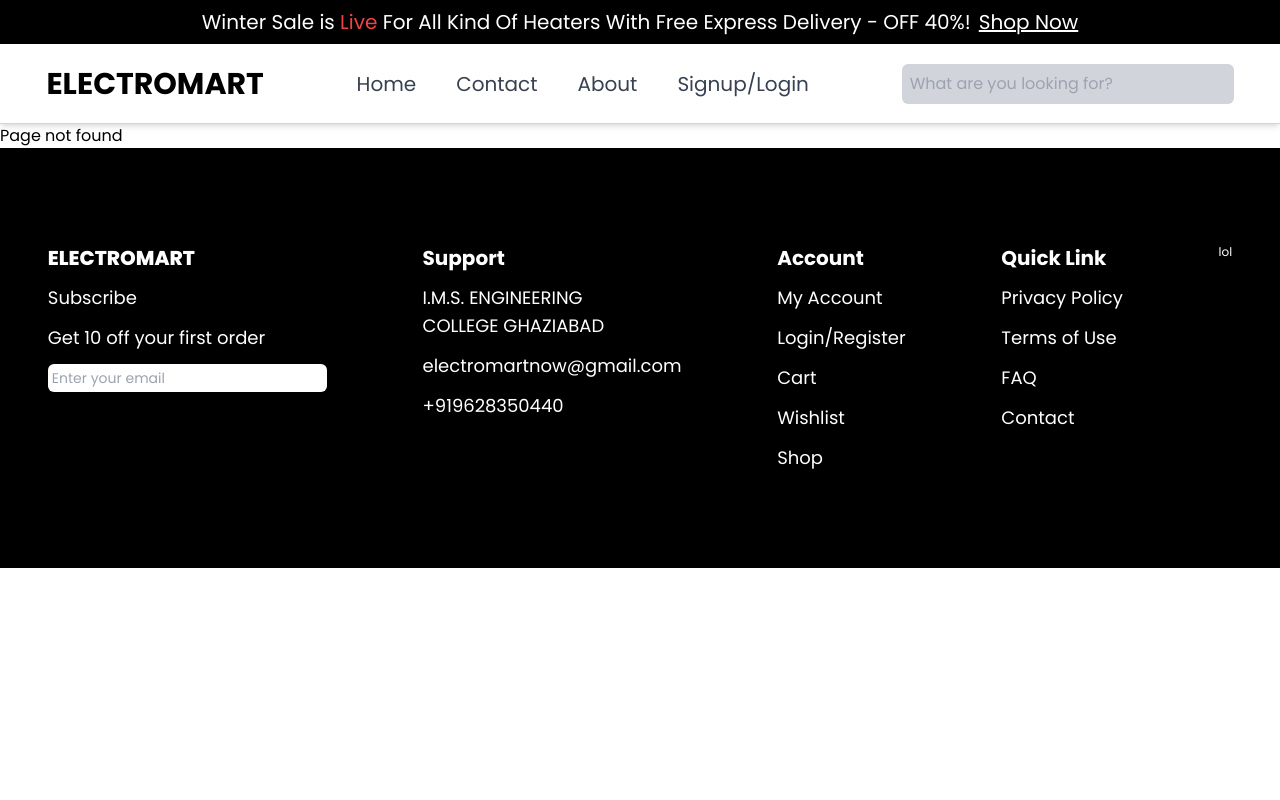
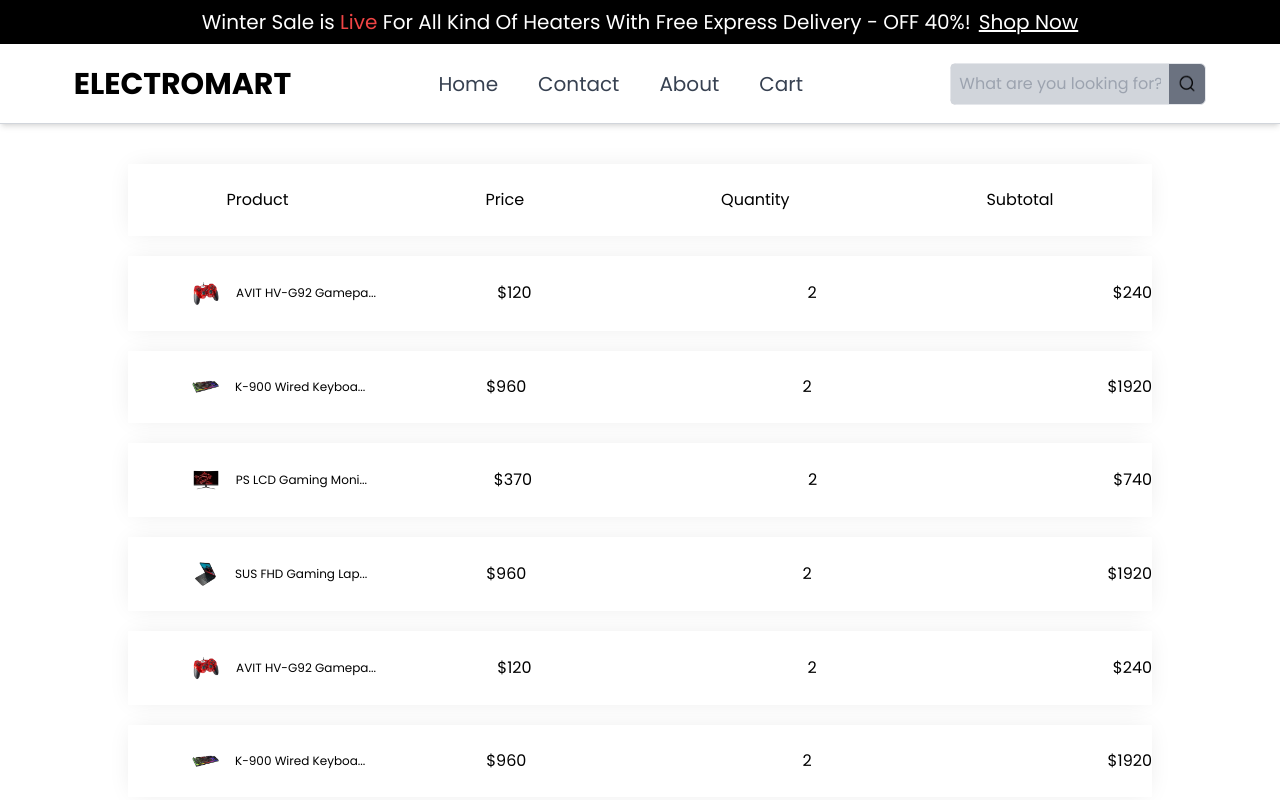
Before and after one commit to kshitiz79/Electromart, a React (Vite) app in the folder frontend/: page /cart in a window 1280 px wide. Shown: the top 800 px of the page. Built offline with nearby package versions, Linux system fonts and the light colour scheme.

Commit message:
update cart and checkout page

```diff
--- a/frontend/src/App.jsx
+++ b/frontend/src/App.jsx
@@ -10,6 +10,9 @@ import About from './pages/about/About'
 import Contact from './pages/contact/Contact'
 import AllProducts from './pages/allproducts/AllProducts'
 import SinglePage from './pages/singleProductPage/SinglePage'
+
+import Cart from './pages/cart/Cart'
+import CheckOut from './pages/checkout/CheckOut'
 
 function App() {
 
@@ -26,6 +29,8 @@ function App() {
       <Route path="/contact" element={<Contact />} />
       <Route path="/allproducts" element={<AllProducts />} />
       <Route path="/singleproduct" element={<SinglePage />} />
+      <Route path="/cart" element={<Cart />} />
+      <Route path="/checkout" element={<CheckOut />} />
       <Route path="*" element={<h1>Page not found</h1>} />
     </Routes>
    <Footer/>
--- a/frontend/src/components/Card.jsx
+++ b/frontend/src/components/Card.jsx
@@ -1,24 +1,34 @@
-import React from 'react'
+import React, { useState } from 'react'
 import { Link } from "react-router-dom"
 
 const Card = ({ card }) => {
 
+  const [show, setShow] = useState(false);
+
   return (
     <Link to="/singleProduct" >
-      <div className="flex flex-col min-w-[240px]   w-[270px]">
-      <div className="flex overflow-hidden gap-1 items-start px-3 pt-3 hover:bg-slate-500 pb-12 max-w-full rounded bg-neutral-100 w-[270px]">
-        <div className="flex flex-col text-xs whitespace-nowrap text-neutral-50">
-          <div className="gap-2.5 self-start px-3 py-1 bg-red-500 rounded">
+      <div className="flex flex-col  w-[270px]  ">
+        <div
+          className="flex   overflow-hidden flex-col gap-1  max-w-full rounded bg-neutral-100 "
+          onMouseEnter={() => setShow(true)}
+          onMouseLeave={() => setShow(false)}
+        >
+          <div className='flex '>
+
+
+            <div className=" text-xs whitespace-nowrap text-neutral-50">
+              <div className=" w-14 mt-2 ml-2 self-start px-3 py-1 bg-red-500 rounded">
+
                 -{card.discount}%
               </div>
               <img
                 loading="lazy"
                 src={card.image}
                 alt={card.name}
-            className="object-contain self-end mt-3 max-w-full aspect-[1.13] w-[172px]"
+                className="object-contain h-[172px] self-end mt-3 ml-12 max-w-full aspect-[1.13] w-[172px]"
               />
             </div>
-        <div className="flex flex-col">
+            <div className="mt-2">
               <img
                 loading="lazy"
                 src="/image/FillHeart.png"
@@ -32,6 +42,8 @@ const Card = ({ card }) => {
                 className="object-contain mt-2 aspect-square w-[34px]"
               />
             </div>
+          </div>
+          <Link to="/32" className={`h-[40px] flex justify-center  items-center text-white w-[100%] bg-black  ${show ? "opacity-100" : "opacity-0"}`} >Add to Cart</Link>
         </div>
         <div className="flex flex-col items-start self-start mt-4 text-base font-medium">
           <div className="self-stretch text-black">{card.name}</div>
--- /dev/null
+++ b/frontend/src/components/CartCard.jsx
@@ -0,0 +1,19 @@
+import React from 'react'
+
+const CartCard = ({cardData}) => {
+    // console.log(cardData);
+
+  return (
+    <div  className='flex mt-5  items-center py-6 shadow-3xl' >
+                <div className='ml-16 w-30 flex items-center justify-start gap-2'>
+                    <img className='h-[10%] w-[10%]' src={cardData.image} alt="" />
+                    <h1 className='ml-2 text-xs'>{cardData.name.slice(1,19)}...</h1>
+                </div>
+                <h1 className='ml-6 mr-64'>${cardData.currentPrice}</h1>
+                <h1 className='mr-64 ml-5'>2</h1>
+                <h1 className='ml-10'>${cardData.currentPrice*2}</h1>
+            </div>
+  )
+}
+
+export default CartCard
--- a/frontend/src/components/Navbar.jsx
+++ b/frontend/src/components/Navbar.jsx
@@ -1,8 +1,8 @@
 import { useState } from "react"
-import {Link} from "react-router-dom"
+import { Link } from "react-router-dom"
 
 const Navbar = () => {
-    const [user,setUser] = useState(false)
+    const [user, setUser] = useState(true)
     return (
         <nav className="flex justify-around items-center font-[Poppins] shadow-md h-20  border-b border-gray-300">
             <div>
@@ -15,21 +15,25 @@ const Navbar = () => {
                 <Link className="hover:text-black hover:underline" to="/">Home</Link>
                 <Link className="hover:text-black hover:underline" to="/contact">Contact</Link>
                 <Link className="hover:text-black hover:underline" to="/about">About</Link>
-        {user?(
-            <Link className="hover:text-black hover:underline" to="/login">Cart</Link>
-        ):(
+                {user ? (
+                    <Link className="hover:text-black hover:underline" to="/cart">Cart</Link>
+                ) : (
                     <Link className="hover:text-black hover:underline" to="/signup">Signup/Login</Link>
                 )}
             </div>
             <div>
+                <div className="flex items-center border bg-gray-500  w-64 rounded-md">
                     <input
-            className="bg-gray-300 p-2 rounded-md"
+                        className=" p-2 w-full rounded-l-sm bg-gray-300 focus:outline-none"
                         placeholder="What are you looking for?"
                         type="text"
                     />
+                    <button className="p-2  bg-gray-500  rounded-r-md">
+                        <img src="/image/search.png" alt="Search" className=" " />
+                    </button>
+                </div>
             </div>
         </nav>
-
     )
 }
 
--- a/frontend/src/data/product.js
+++ b/frontend/src/data/product.js
@@ -18,7 +18,8 @@ export const cardData = [
       currentPrice: "960",
       originalPrice: "1160",
       rating: "4",
-      reviews: "75"
+      reviews: "75",
+      category:"gaming"
     },
     {
       id: 3,
@@ -28,7 +29,8 @@ export const cardData = [
       currentPrice: "370",
       originalPrice: "400",
       rating: "5",
-      reviews: "99"
+      reviews: "99",
+      category:"gaming"
     },
     {
       id: 4,
@@ -38,7 +40,8 @@ export const cardData = [
       currentPrice: "960",
       originalPrice: "1160",
       rating: "5",
-      reviews: "99"
+      reviews: "99",
+      category:"gaming"
     },
     {
       id: 5,
@@ -48,7 +51,8 @@ export const cardData = [
       currentPrice: "120",
       originalPrice: "160",
       rating: "5",
-      reviews: "88"
+      reviews: "88",
+      category:"gaming"
     },
     {
       id: 6,
--- /dev/null
+++ b/frontend/src/pages/cart/Cart.jsx
@@ -0,0 +1,60 @@
+import React from 'react'
+import CartCard from '../../components/CartCard'
+
+import { cardData } from "../../data/product"
+import { Link } from 'react-router-dom'
+
+const Cart = () => {
+    // console.log(cardData);
+
+    return (
+        <div>
+            <div className='w-[80%] mx-auto mt-10 mb-10'>
+                <div className='flex justify-around items-end py-6 shadow-3xl' >
+                    <h1>Product</h1>
+                    <h1>Price</h1>
+                    <h1>Quantity</h1>
+                    <h1>Subtotal</h1>
+                </div>
+                {cardData.map(card => (
+                    <CartCard key={card.id} cardData={card} />
+                ))}
+                <div className='flex mt-10 justify-between'>
+                    <button className='hover:bg-red-500 hover:text-white border px-5 rounded-sm py-2 border-gray-400' >Return To Shop</button>
+                    <button className=' hover:bg-red-500 hover:text-white border px-5 rounded-sm py-2 border-gray-400' >Update Card</button>
+                </div>
+
+                <div className='mt-10 w-full flex justify-between items-start'>
+                    <div className='flex gap-5 w-[40%]  items-center'>
+                        <input type="text" className=' px-5 py-2 placeholder:text-gray-500 outline-2 outline rounded-sm' placeholder='Coupon Code' />
+                        <button className=' hover:bg-red-600 bg-red-500 text-white  px-5 rounded-sm py-2 ' >Apply Coupon</button>
+                    </div>
+                    <div className='border-2 flex flex-col  w-[35%] rounded'>
+                        <div className='w-[95%] mt-5 mb-2 mx-auto'>
+
+                        <h1 className='font-semibold'>Cart Total</h1>
+                        <div className='flex mt-5 mb-2 justify-between items-center'>
+                            <h2>Subtotal:</h2>
+                            <h2>$23100</h2>
+                        </div>
+                        <hr />
+                        <div className='flex mt-5 mb-2 justify-between items-center'>
+                            <h2>Shipping:</h2>
+                            <h2>Free</h2>
+                        </div>
+                        <hr />
+                        <div className='flex mt-5 mb-2 justify-between items-center'>
+                            <h2>Total:</h2>
+                            <h2>$23100</h2>
+                        </div>
+                        </div>
+
+                        <Link to='/checkout' className=' w-[50%]  mt-2 mb-5 mx-auto hover:bg-red-600 bg-red-500 text-white  px-5 rounded-sm py-2 ' >Proceed to Checkout</Link>
+                    </div>
+                </div>
+            </div>
+        </div>
+    )
+}
+
+export default Cart
--- /dev/null
+++ b/frontend/src/pages/checkout/Checkout.jsx
@@ -0,0 +1,9 @@
+import React from 'react'
+
+const CheckOut = () => {
+  return (
+    <div>CheckOut</div>
+  )
+}
+
+export default CheckOut
--- a/frontend/src/pages/singleProductPage/SinglePage.jsx
+++ b/frontend/src/pages/singleProductPage/SinglePage.jsx
@@ -8,6 +8,8 @@ import Havit1 from "../../assets/Havit1.png"
 import Havit2 from "../../assets/Havit2.png"
 import Havit3 from "../../assets/Havit3.png"
 import Havit4 from "../../assets/Havit4.png"
+import { cardData } from '../../data/product'
+import Card from '../../components/Card'
 
 const SinglePage = () => {
     const [count, setCount] = useState(1);
@@ -27,15 +29,16 @@ const SinglePage = () => {
     };
 
     return (
-        <div className='w-[80%] mx-auto mt-20 mb-20 flex  gap-10  '>
+        <div className='w-[80%] flex  flex-col mx-auto mt-20 mb-20    '>
+            <div className='flex  gap-10'>
                 <div className='w-[65%] flex gap-5' >
                     <div className='w-[25%] flex flex-col gap-5 ' >
-                    <img className='bg-gray-100 p-4' src={Havit1} alt="" />
-                    <img className='bg-gray-100 p-4' src={Havit2} alt="" />
-                    <img className='bg-gray-100 p-4' src={Havit3} alt="" />
-                    <img className='bg-gray-100 p-4' src={Havit4} alt="" />
+                        <img className='bg-gray-100 p-4 hover:bg-gray-200' src={Havit1} alt="" />
+                        <img className='bg-gray-100 p-4 hover:bg-gray-200' src={Havit2} alt="" />
+                        <img className='bg-gray-100 p-4 hover:bg-gray-200' src={Havit3} alt="" />
+                        <img className='bg-gray-100 p-4 hover:bg-gray-200' src={Havit4} alt="" />
                     </div>
-                <div className='h-[100%] w-[100%] flex items-center justify-center bg-gray-100'>
+                    <div className='h-[100%] w-[100%] flex items-center justify-center hover:bg-gray-200 bg-gray-100'>
                         <img src={Havitfront} alt="" />
                     </div>
                 </div>
@@ -66,9 +69,9 @@ const SinglePage = () => {
                                 ></div>
                             </label>
                             {/* Red Color */}
-                        <label className="flex items-center">
+                            <label className="flex  items-center">
                                 <input
-                                className="hidden"
+                                    className="hidden "
                                     type="radio"
                                     value="red"
                                     name="color"
@@ -107,7 +110,7 @@ const SinglePage = () => {
                         <div className='flex items-center  rounded-sm '>
                             <button className='h-10 w-10 border rounded-l hover:border-black  hover:bg-red-500' onClick={decrement} >-</button>
                             <div className=' w-20 h-10 border-t border-b flex items-center justify-center'>{count}</div>
-                        <button className='h-10 w-10 border rounded-r hover:border-black hover:bg-red-500'  onClick={increment} >+</button>
+                            <button className='h-10 w-10 border rounded-r hover:border-black hover:bg-red-500' onClick={increment} >+</button>
                         </div>
                         <button className=" bg-red-500 rounded hover:bg-red-600 border text-white py-2 px-12" >Buy Now</button>
                         <button className='h-10 w-10 border rounded hover:border-black flex items-center justify-center hover:invert hover:bg-cyan-400'>
@@ -130,7 +133,7 @@ const SinglePage = () => {
                         <div>
                             <div className='border flex rounded-b py-4  '>
                                 <div>
-                            <img className='px-4' src="/image/iconreturn1.png"   alt="" />
+                                    <img className='px-4' src="/image/iconreturn1.png" alt="" />
                                 </div>
                                 <div>
                                     <h1>Return Delivery</h1>
@@ -143,7 +146,28 @@ const SinglePage = () => {
 
 
                 </div>
+            </div>
+            <div className="flex flex-col w-[100%]  mx-auto my-5" >
+                <div className="flex justify-between items-center mt-10 " >
+                    <div className='flex'>
+                        <div className="h-5 w-3 rounded-sm bg-red-500 mr-2" ></div>
+                        <h1 className=" text-red-500 text-sm font-semibold " >Related Items</h1>
+                    </div>
+                    <div>
+                        <Link to="/allproducts" className="mt-20 bg-red-500 rounded hover:bg-red-600 border text-white py-2 px-4" >View all</Link>
+                    </div>
+                </div>
 
+
+            </div >
+            <div className="flex w-[100%]  mx-auto justify-center items-center flex-col" >
+                <div style={{ scrollbarWidth: "none", msOverflowStyle: "none" }} className="flex gap-5 w-[100%]   overflow-x-auto items-center mt-5 justify-start">
+                    {cardData.filter((card) => card.category === "gaming").map((card) => (
+                        <Card key={card.id} card={card} />
+                    ))}
+                </div>
+
+            </div>
         </div>
     )
 }
```
Also changed, not shown: frontend/public/image/search.png (added). Lines whose indentation alone changed are shown as unchanged.
